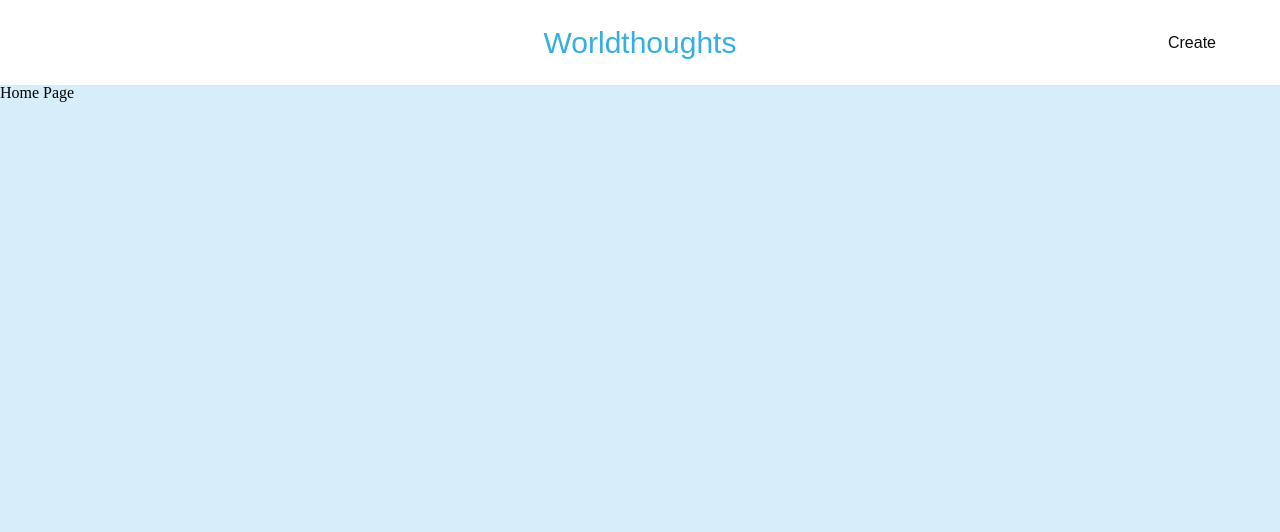
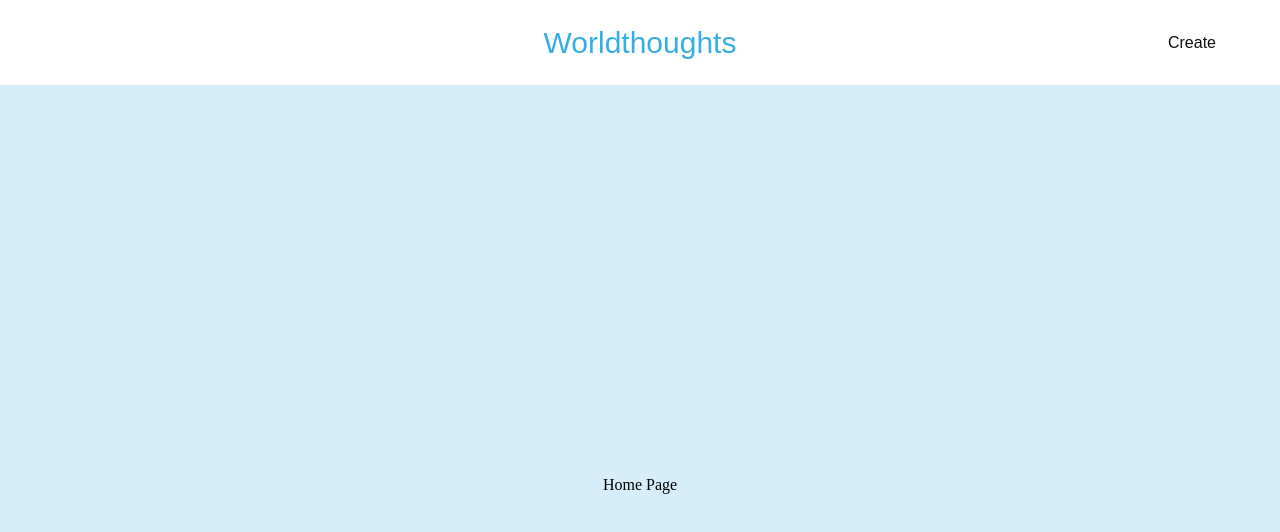
Before and after one commit to melaniietong/worldthoughts, a React (Create React App) app: page / in a window 1280 px wide. Shown: the top 532 px of the page. Built offline with nearby package versions, Linux system fonts and the light colour scheme; no server answers; a web font is replaced by a local one.

Commit message:
fix header structure

```diff
--- a/src/App.js
+++ b/src/App.js
@@ -11,8 +11,7 @@ import './styles/_import';
 const socket = io.connect("http://localhost:4000");
 
 function App() {
-
-
+    // ======== SOCKET ====================================
     const yeet = () => {
         // After user submits votes, make call to server
         socket.emit("updateCall");
@@ -27,18 +26,17 @@ function App() {
     // ====================================================
 
     return (
-        <div className="
-            h-100 w-100 h-center v-center pos-fix
-            bg-blue-100
-        ">
-            <BrowserRouter>
-                <Nav />
+        <BrowserRouter>
+            <Nav />
+            <div className="
+                flex h-100 w-100 h-center v-center pos-fix bg-blue-100
+            ">
                 <Routes>
                     <Route path="/" element={<Home />} />
                     <Route path="/create" element={<Create />} />
                 </Routes>
-            </BrowserRouter>
-        </div>
+            </div>
+        </BrowserRouter>
     );
 }
 
```
